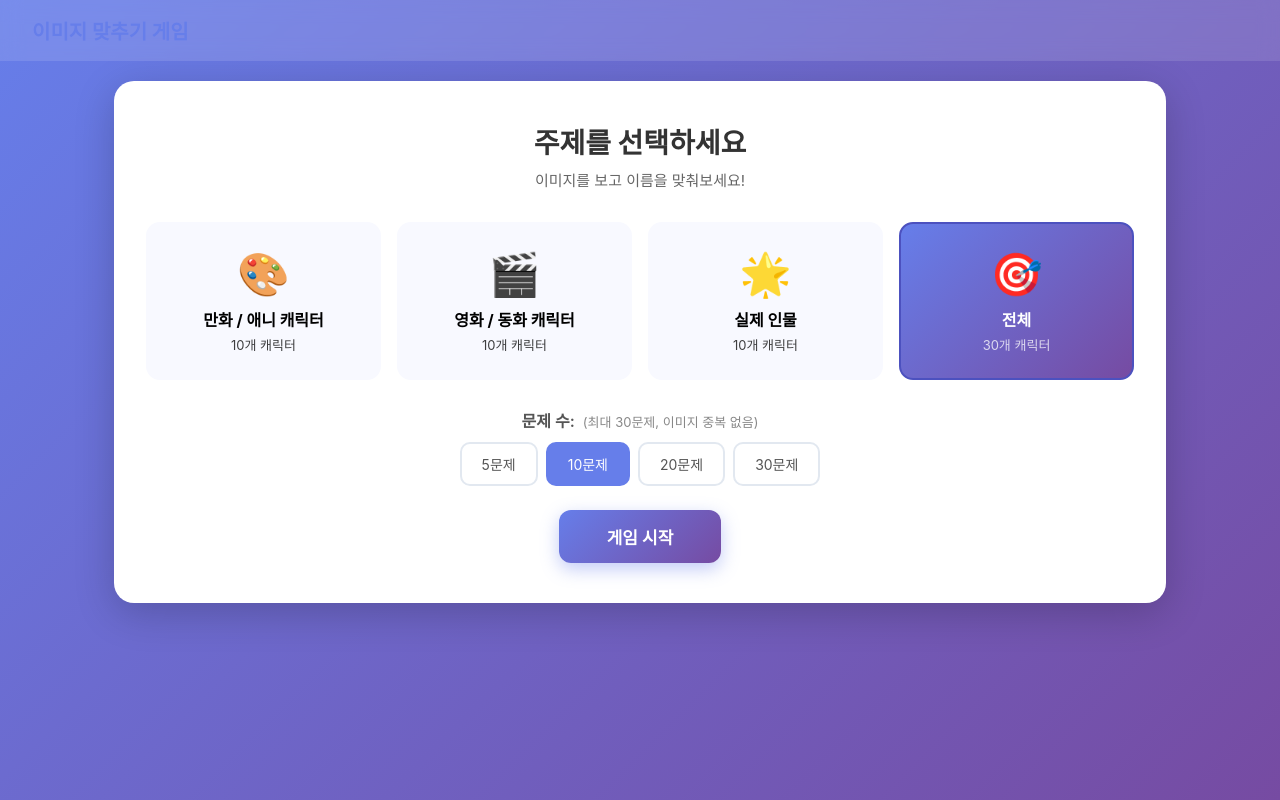
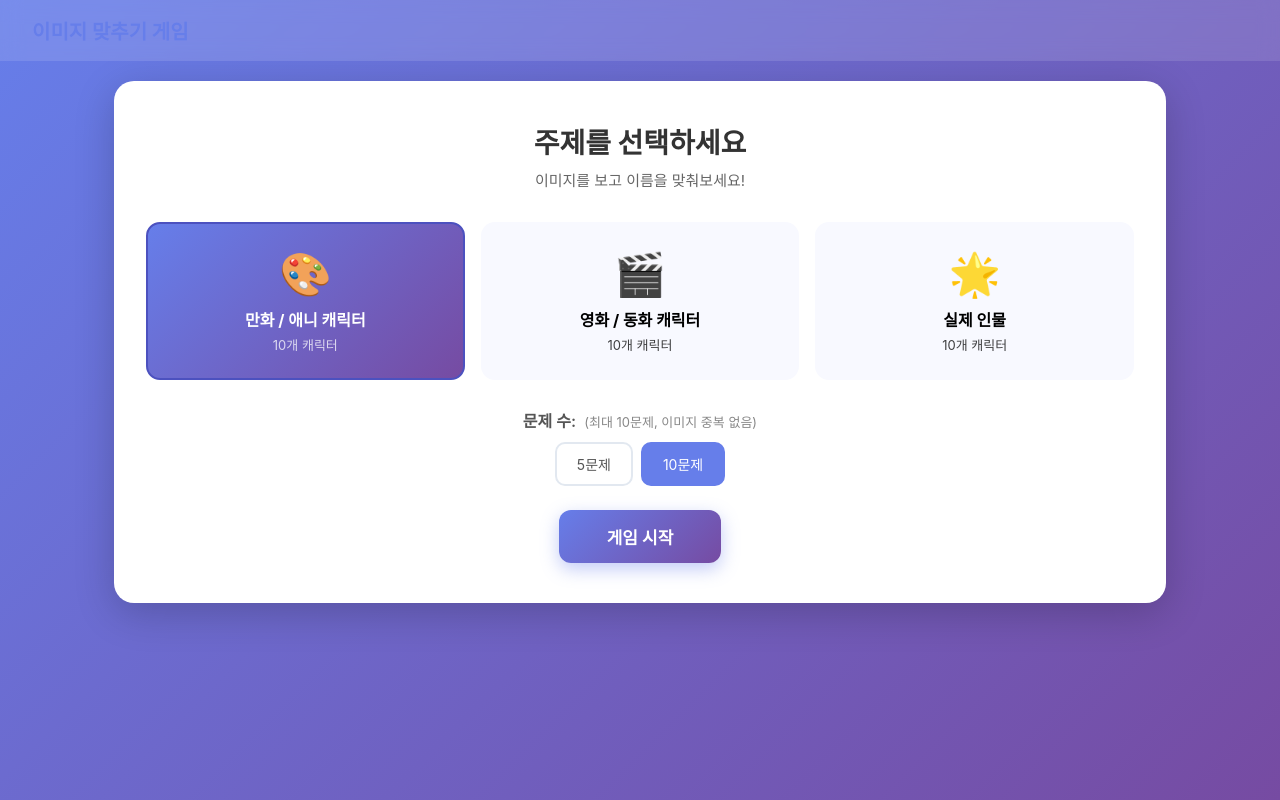
Before and after one commit to samComeIt/CoramDeo, a React (Vite) app in the folder frontend/: page /image-game in a window 1280 px wide. Built offline with nearby package versions, Linux system fonts and the light colour scheme; no server answers.

Commit message:
전체 제거

```diff
--- a/frontend/src/components/ImageGame/TopicSelect.jsx
+++ b/frontend/src/components/ImageGame/TopicSelect.jsx
@@ -5,14 +5,13 @@ const TOPIC_ICONS = {
   cartoon: '🎨',
   movie: '🎬',
   real: '🌟',
-  all: '🎯',
 };
 
-const TOPIC_ORDER = [TOPICS.CARTOON, TOPICS.MOVIE, TOPICS.REAL, TOPICS.ALL];
-const ROUND_OPTIONS = [5, 10, 20, 30];
+const TOPIC_ORDER = [TOPICS.CARTOON, TOPICS.MOVIE, TOPICS.REAL];
+const ROUND_OPTIONS = [5, 10];
 
 function TopicSelect({ onStart, defaultRounds = 10 }) {
-  const [selectedTopic, setSelectedTopic] = useState(TOPICS.ALL);
+  const [selectedTopic, setSelectedTopic] = useState(TOPICS.CARTOON);
   const [rounds, setRounds] = useState(defaultRounds);
 
   const poolSize = useMemo(
```
